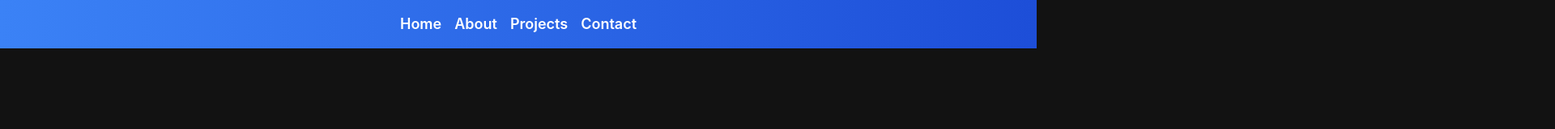
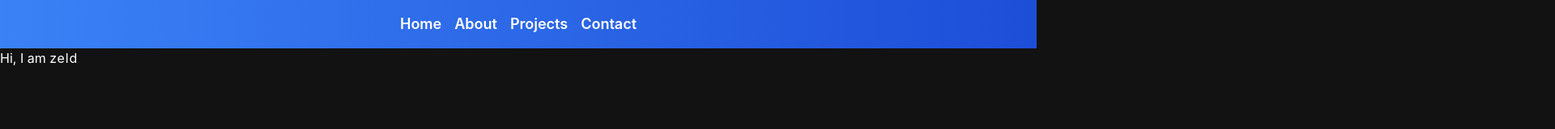
Before and after one commit to devzeld/zeld, a Next.js app: page / in a window 1280 px wide. Shown: the top 160 px of the page at 81% size, 1920 px wide, since content can reach past the window. Built offline with nearby package versions, Linux system fonts and the light colour scheme.

Commit message:
Refactor Hero component by removing unused motion animations; update CSS transition timing function for smoother effects and remove unused Spotify SDK dependency

```diff
--- a/app/globals.css
+++ b/app/globals.css
@@ -66,7 +66,7 @@
   left: 0;
   background: white;
   transform-origin: center;
-  transition: transform 200ms ease-in-out;
+  transition: 200ms cubic-bezier(0.76,0.5,0.05,0.78);
 }
 
 .underline:active::after,
--- a/components/ui/hero.tsx
+++ b/components/ui/hero.tsx
@@ -1,16 +1,6 @@
 import React from "react";
-import { motion, HTMLMotionProps } from "framer-motion";
+import { motion } from "framer-motion";
 
-interface CustomMotionDivProps extends HTMLMotionProps<"div"> {
-    initial: "initial" | "final";
-  }
-
-export default function Hero ({ children }: { children: React.ReactNode }) {
-    return (
-        <div className="hero">
-            <motion.div animate={{ scale: 2, transition: { duration: 2 } }}>
-                {children}
-            </motion.div>
-        </div>
-    );
+export default function Hero({ children }: { children: React.ReactNode }) {
+  return <div className="hero">{children}</div>;
 }
--- a/package.json
+++ b/package.json
@@ -6,7 +6,6 @@
     "start": "next start"
   },
   "dependencies": {
-    "@spotify/web-api-ts-sdk": "^1.2.0",
     "motion": "^12.4.7",
     "next": "15.1.7",
     "next-themes": "^0.4.4",
```
